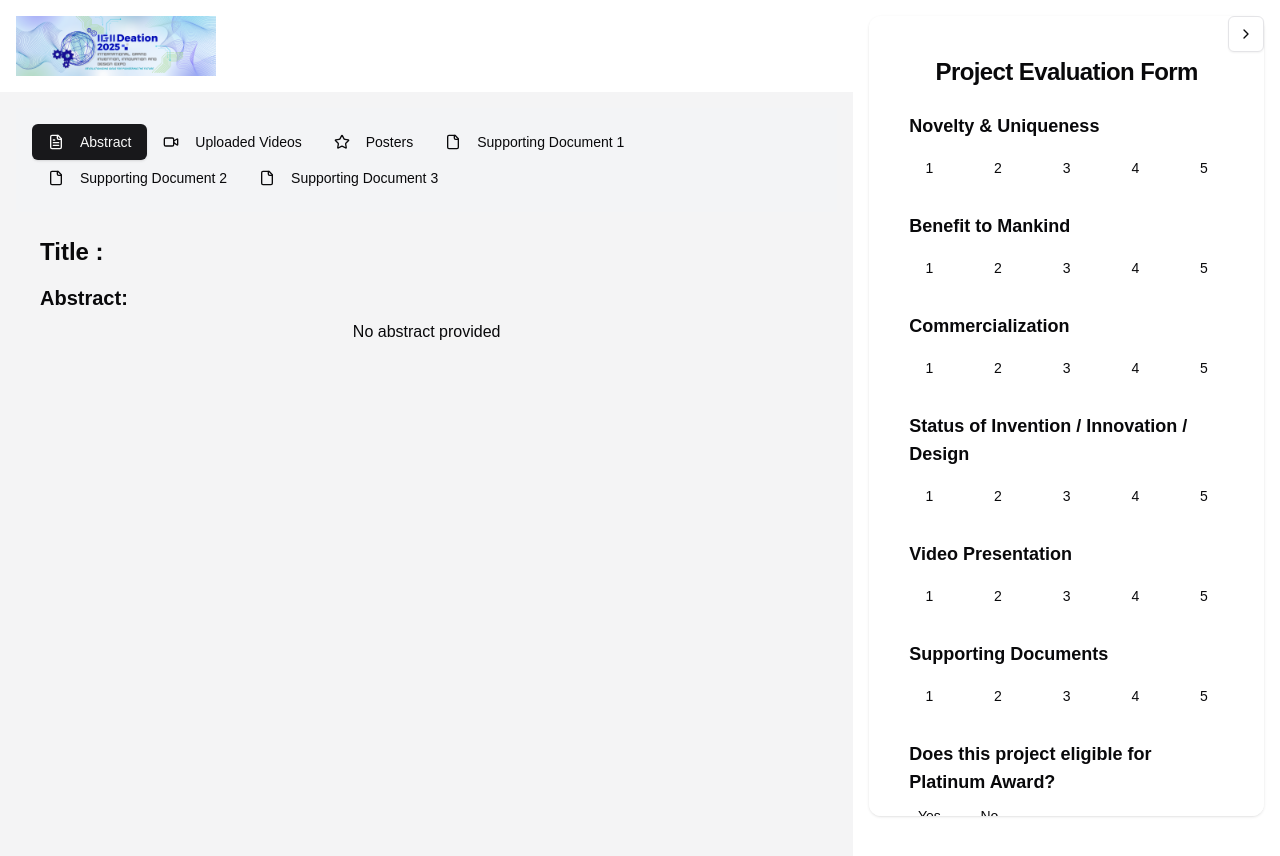
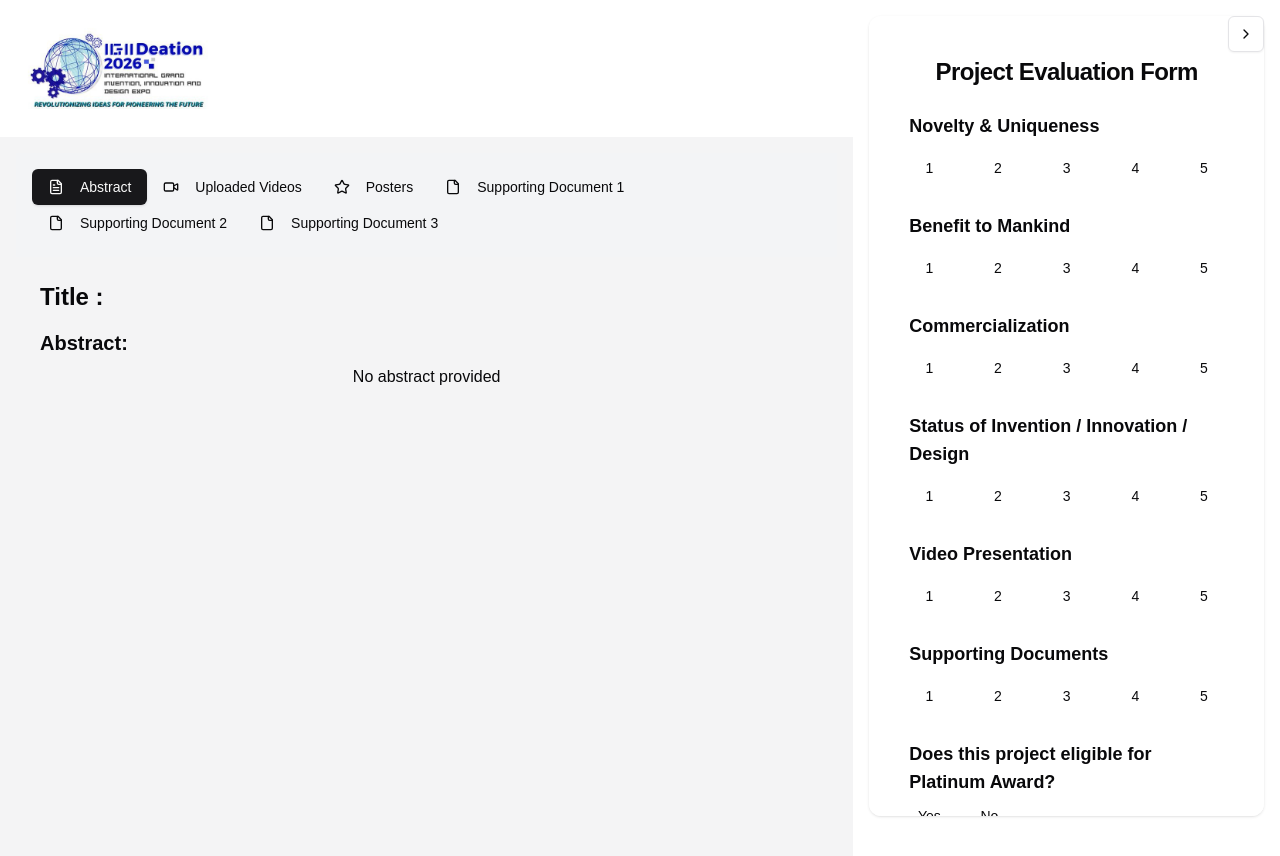
Before and after one commit to dinei254/Igiideation26, a Next.js app: page /evaluate/1 in a window 1280 px wide. Shown: the top 856 px of the page. Built offline with nearby package versions, Linux system fonts and the light colour scheme; no server answers; the database is empty.

Commit message:
banner2026

```diff
--- a/app/(judge)/evaluate/[projectId]/EvalForm.tsx
+++ b/app/(judge)/evaluate/[projectId]/EvalForm.tsx
@@ -108,7 +108,7 @@ export default function EvalForm({ projectId }: { projectId: string }) {
   };
 
   const handleReviewRubrics = () => {
-    const rubricUrl = "/rubrics.pdf";
+    const rubricUrl = "/rubricigii26.pdf";
     window.open(rubricUrl, "_blank");
   };
 
--- a/components/judge-header.tsx
+++ b/components/judge-header.tsx
@@ -28,7 +28,7 @@ const JudgeHeader = () => {
     <div className="w-full flex items-center p-4 shadow-md justify-between">
       <Link href={"/"}>
         <Image
-          src={"/image/IGIIDeation-2025-BANNER.png"}
+          src={"/image/IGIIDeation-2026-BANNER.png"}
           width={200}
           height={200}
           alt="IGIIDeation Logo"
```
Also changed, not shown: 1 other file (tests, documents, lock files or other folders).
